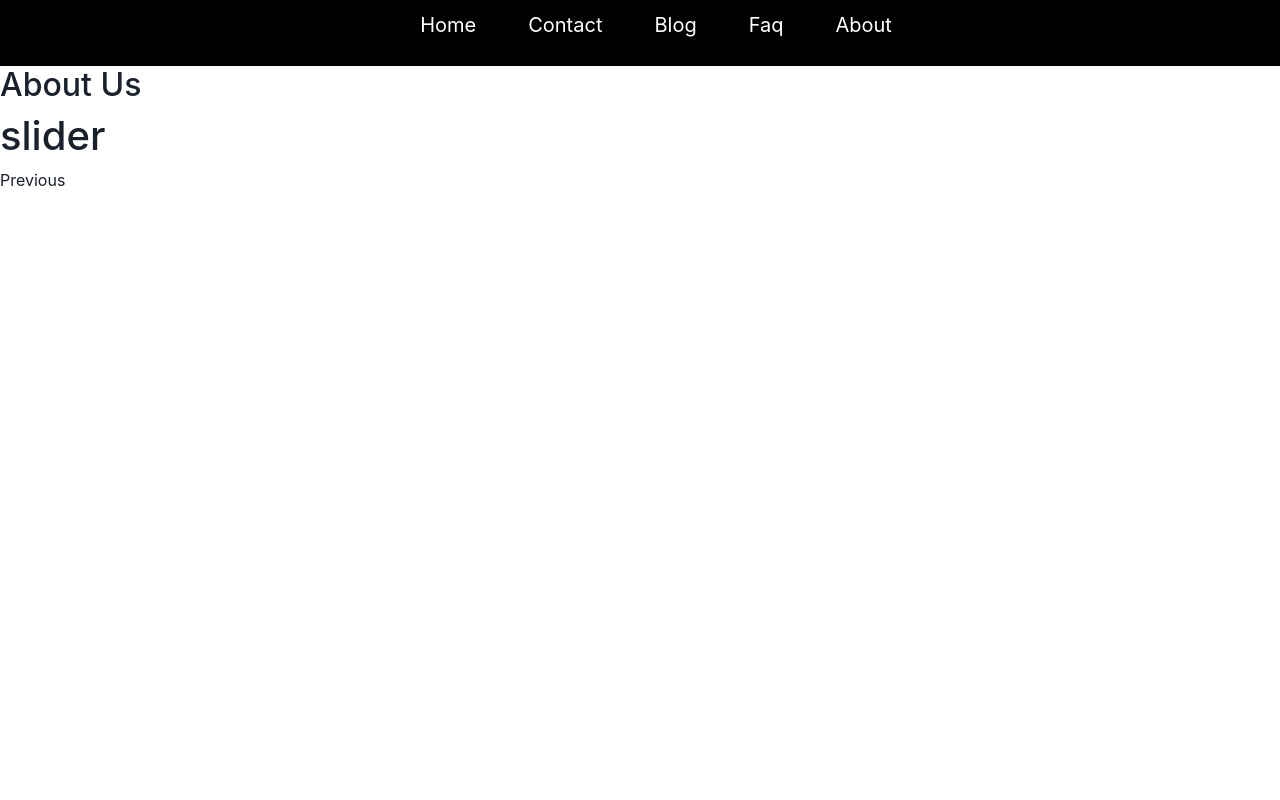
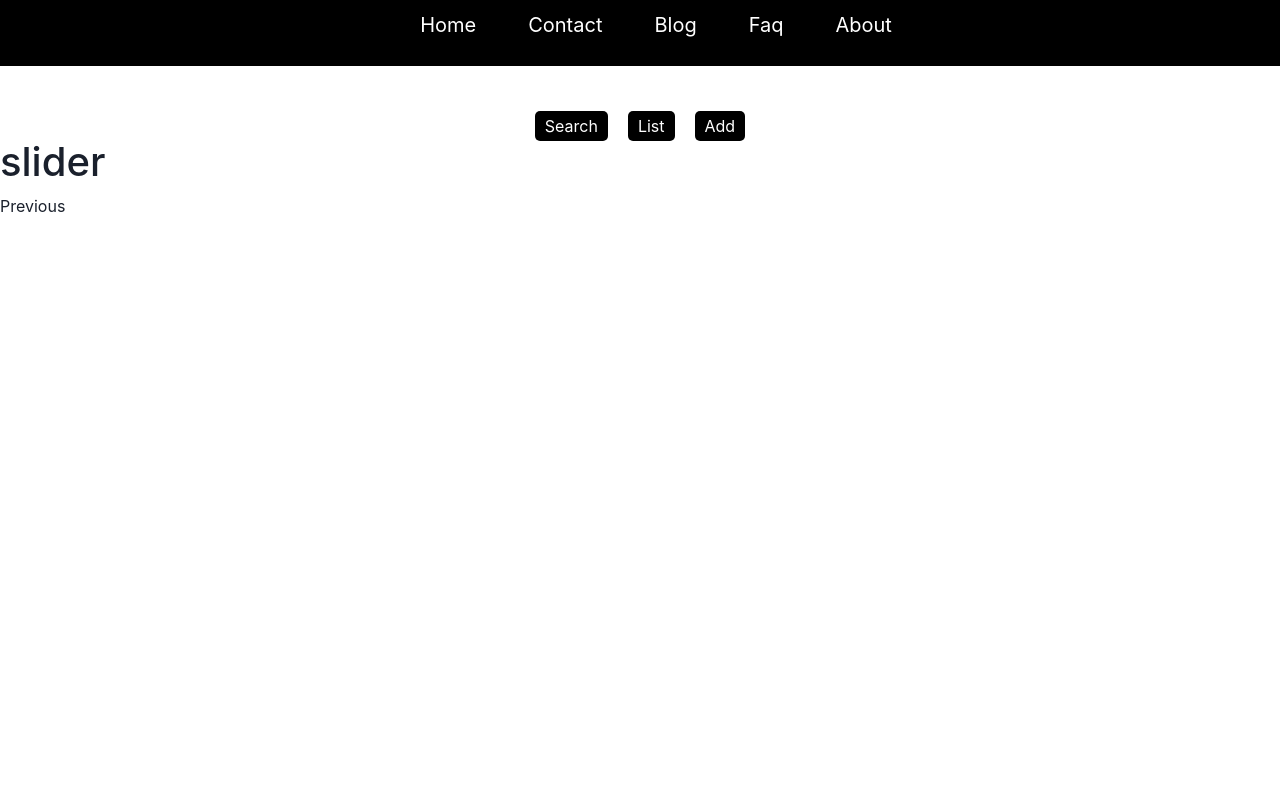
Before and after one commit to domchu/practical, a React (Create React App) app: page /about in a window 1280 px wide. Shown: the top 800 px of the page. Built offline with nearby package versions, Linux system fonts and the light colour scheme.

Commit message:
chores:done with nested routes

```diff
--- a/src/App.js
+++ b/src/App.js
@@ -32,10 +32,11 @@ function App() {
       <Menu />
       <Routes>
         <Route path="/contact" element={<Contact />} />
-        <Route path="/about" element={<About />} />
-        <Route path="/about/search" element={<Search />} />
-        <Route path="/about/list" element={<List />} />
-        <Route path="/about/add" element={<Add />} />
+        <Route path="/about" element={<About />}>
+          <Route path="search" element={<Search />} />
+          <Route path="list" element={<List />} />
+          <Route path="add" element={<Add />} />
+        </Route>
         <Route path="/blog" element={<Blog />} />
         <Route path="/faq" element={<Faq />} />
         <Route path="*" element={<Error />} />
--- a/src/Components/MenuData.js
+++ b/src/Components/MenuData.js
@@ -26,7 +26,7 @@ const Data = [
   },
   {
     title: "About",
-    path: "/about",
+    path: "/about/search",
     icons: <FaBeer />,
   },
 ];
--- a/src/Pages/about/About.js
+++ b/src/Pages/about/About.js
@@ -1,10 +1,16 @@
 import React from "react";
+import { Link, Outlet } from "react-router-dom";
 import { Box } from "@chakra-ui/react";
 
 const About = () => {
   return (
-    <Box style={{ fontSize: "3rem" }}>
-      <h2>About Us</h2>
+    <Box style={{ fontSize: "1rem" }}>
+      <Box textAlign="center" className="about-btn">
+        <Link to="/about/search">Search</Link>
+        <Link to="/about/list">List</Link>
+        <Link to="/about/add">Add</Link>
+      </Box>
+      <Outlet />
     </Box>
   );
 };
--- a/src/index.css
+++ b/src/index.css
@@ -74,4 +74,16 @@ footer {
 
 .page-header h2 {
   font-size: 3rem;
+}
+
+.about-btn a {
+  margin: 10px;
+  background-color: #000;
+  color: #fff;
+  padding: 5px 10px;
+  border-radius: 5px;
+}
+
+.about-btn {
+  margin-top: 3rem;
 }/*# sourceMappingURL=index.css.map */
--- a/src/index.scss
+++ b/src/index.scss
@@ -75,3 +75,13 @@ Variables
   .page-header h2{
     font-size: 3rem;
   }
+  .about-btn a{
+margin: 10px;
+background-color: #000;
+color: #fff;
+padding: 5px 10px;
+border-radius: 5px;
+  }
+  .about-btn{
+    margin-top: 3rem;
+  }
```
Also changed, not shown: 1 other file (tests, documents, lock files or other folders).
